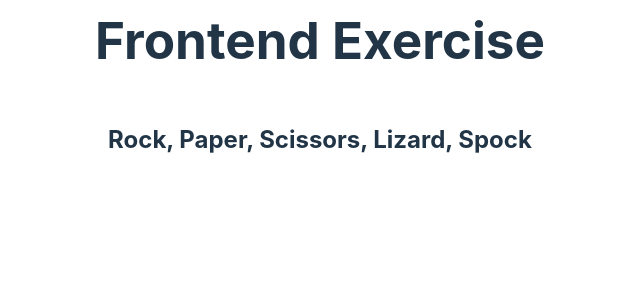
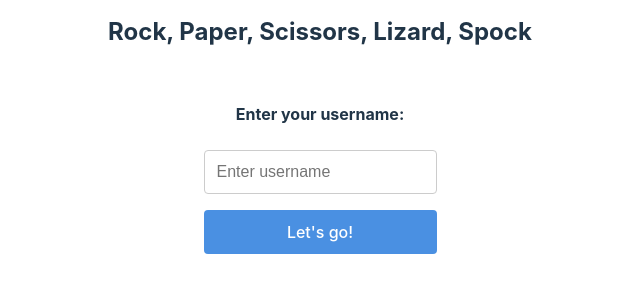
Before and after one commit to MadhavM-117/automata-front-end-task, a React (Vite) app: page / in a window 1280 px wide. Shown: the part 373-666 px from the top of the page, without its empty margins (320-960 px from the left). Built offline with nearby package versions, Linux system fonts and the light colour scheme.

Commit message:
wip: gameplay display

```diff
--- a/src/Game/Game.css
+++ b/src/Game/Game.css
@@ -0,0 +1,41 @@
+.game-container {
+}
+
+.username-form-container {
+  margin: 2rem auto;
+  max-width: 400px;
+  text-align: center;
+}
+
+.username-form-container form {
+  display: flex;
+  flex-direction: column;
+  gap: 1rem;
+}
+
+.username-form-container label {
+  font-weight: bold;
+  margin-bottom: 0.5rem;
+}
+
+.username-form-container input {
+  padding: 0.75rem;
+  border: 1px solid #ccc;
+  border-radius: 4px;
+  font-size: 1rem;
+}
+
+.game-button {
+  background-color: #4a90e2;
+  color: white;
+  border: none;
+  border-radius: 4px;
+  padding: 0.75rem 1.5rem;
+  font-size: 1rem;
+  cursor: pointer;
+  transition: background-color 0.2s;
+}
+
+.game-button:hover {
+  background-color: #357abd;
+}
--- a/src/Game/Game.tsx
+++ b/src/Game/Game.tsx
@@ -17,7 +17,7 @@ const Game: React.FC = () => {
       {gameState && gameState.username !== null ? (
         <PlayGame />
       ) : (
-        <UsernameInput />
+        <UsernameInput onUsernameSubmit={console.log} />
       )}
     </div>
   );
--- a/src/Game/UsernameInput.tsx
+++ b/src/Game/UsernameInput.tsx
@@ -1,7 +1,38 @@
-import React from 'react';
+import React, { FormEvent } from 'react';
+import './Game.css';
 
-const UsernameInput: React.FC = () => {
-  return <></>;
+interface UsernameInputProps {
+  onUsernameSubmit: (username: string) => void;
+}
+
+const UsernameInput: React.FC<UsernameInputProps> = ({ onUsernameSubmit }) => {
+  const handleSubmit = (e: FormEvent<HTMLFormElement>) => {
+    e.preventDefault();
+    const form = new FormData(e.currentTarget);
+    const username = form.get('username') ?? '';
+
+    if (typeof username === 'string' && username.trim()) {
+      onUsernameSubmit(username);
+    }
+  };
+
+  return (
+    <div className="username-form-container">
+      <form onSubmit={handleSubmit}>
+        <label htmlFor="username">Enter your username:</label>
+        <input
+          type="text"
+          id="username"
+          name="username"
+          placeholder="Enter username"
+          required
+        />
+        <button type="submit" className="game-button">
+          {"Let's go!"}
+        </button>
+      </form>
+    </div>
+  );
 };
 
 export default UsernameInput;
```
